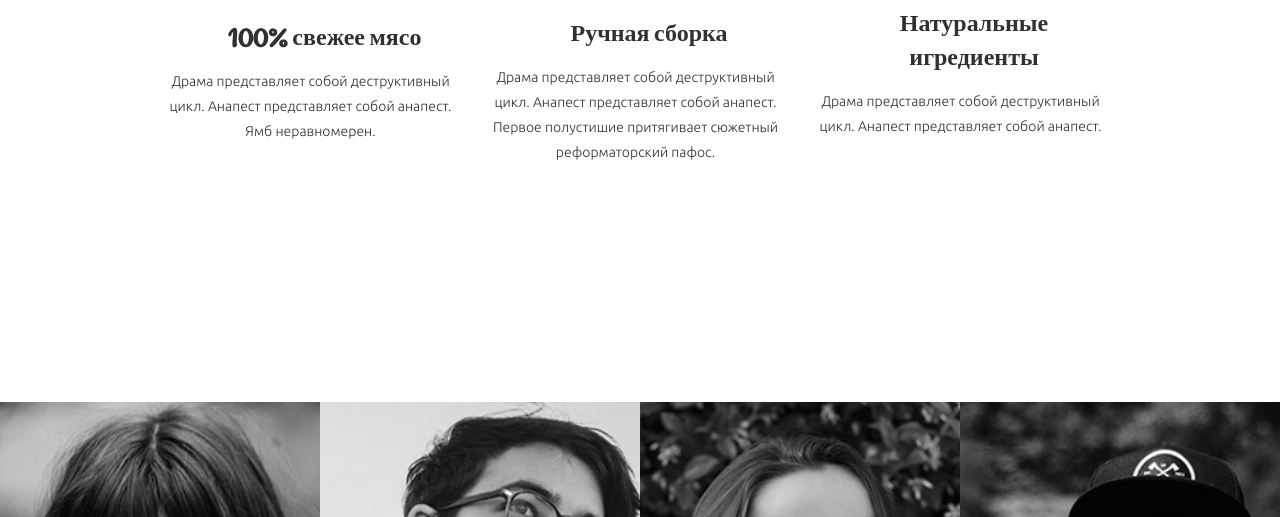
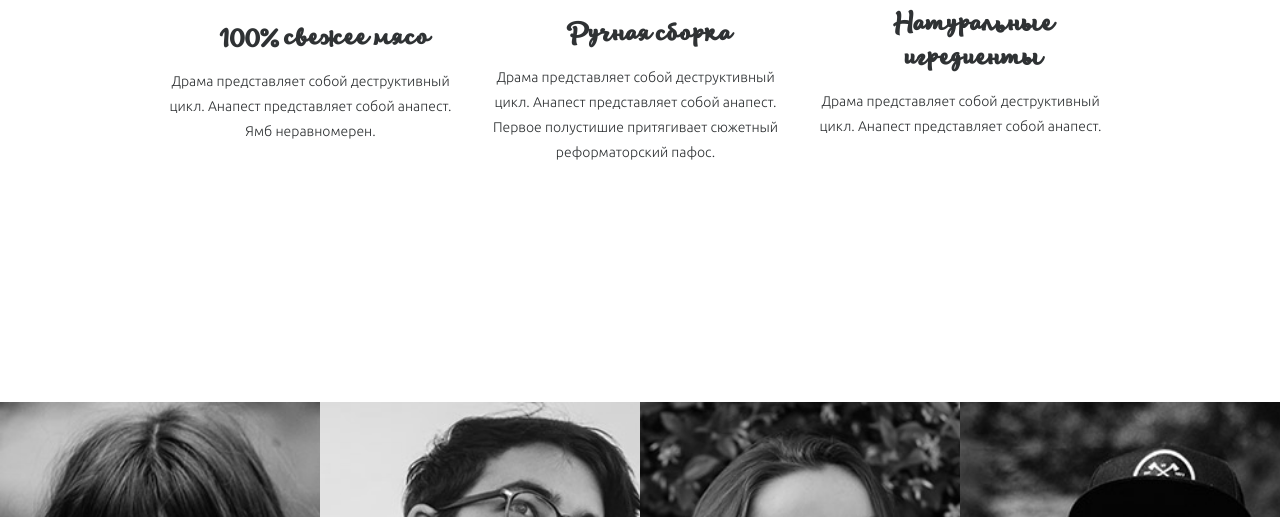
Before and after one commit to kuzzzmenko/burgers, a plain HTML site: page index.html in a window 1280 px wide. Shown: the part 1198-1715 px from the top of the page. Drawn offline with Linux system fonts and the light colour scheme.

Commit message:
Fixed Fonts 2

```diff
--- a/scss/layout/fonts.scss
+++ b/scss/layout/fonts.scss
@@ -1,40 +1,40 @@
 @font-face {
-  font-family: 'Gagalin';
+  font-family: Gagalin;
   src: url('fonts/gagalin-regular-webfont.woff2') format('woff2');
   font-weight: normal;
   font-style: normal;
 }
 
 @font-face {
-  font-family: 'Lifehack';
+  font-family: Lifehack;
   src: url('fonts/lifehack_medium-webfont.woff2') format('woff2');
   font-weight: normal;
   font-style: normal;
 }
 
 @font-face {
-  font-family: 'Ubuntu';
+  font-family: Ubuntu;
   src: url('fonts/ubuntu-b-webfont.woff2') format('woff2');
   font-weight: bold;
   font-style: normal;
 }
 
 @font-face {
-  font-family: 'Ubuntu';
+  font-family: Ubuntu;
   src: url('fonts/ubuntu-light-webfont.woff2') format('woff2');
   font-weight: 300;
   font-style: normal;
 }
 
 @font-face {
-  font-family: 'Ubuntu';
+  font-family: Ubuntu;
   src: url('fonts/ubuntu-medium-webfont.woff2') format('woff2');
   font-weight: 700;
   font-style: normal;
 }
 
 @font-face {
-  font-family: 'Ubuntu';
+  font-family: Ubuntu;
   src: url('fonts/ubuntu-regular-webfont.woff2') format('woff2');
   font-weight: 500;
   font-style: normal;
--- a/scss/main.scss
+++ b/scss/main.scss
@@ -1,11 +1,11 @@
 //config
-@import "config/variables";
-@import "config/mixins";
+@import "config/variables.scss";
+@import "config/mixins.scss";
 
 //layout
-@import "layout/fonts";
-@import "layout/base";
-@import "layout/adjustment";
+@import "layout/fonts.scss";
+@import "layout/base.scss";
+@import "layout/adjustment.scss";
 
 //sections
 @import "sections/main-section.scss";
```
Also changed, not shown: fonts/lifehack_medium-webfont.woff2, main.css, scss/layout/fonts.css (deleted), 1 other file.
